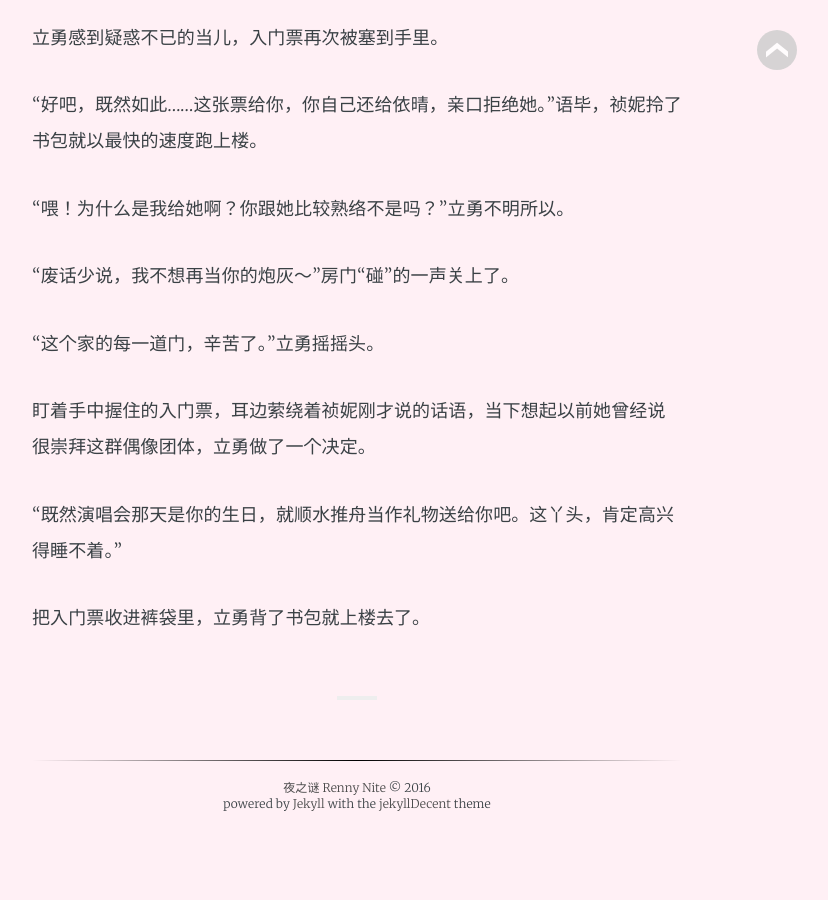
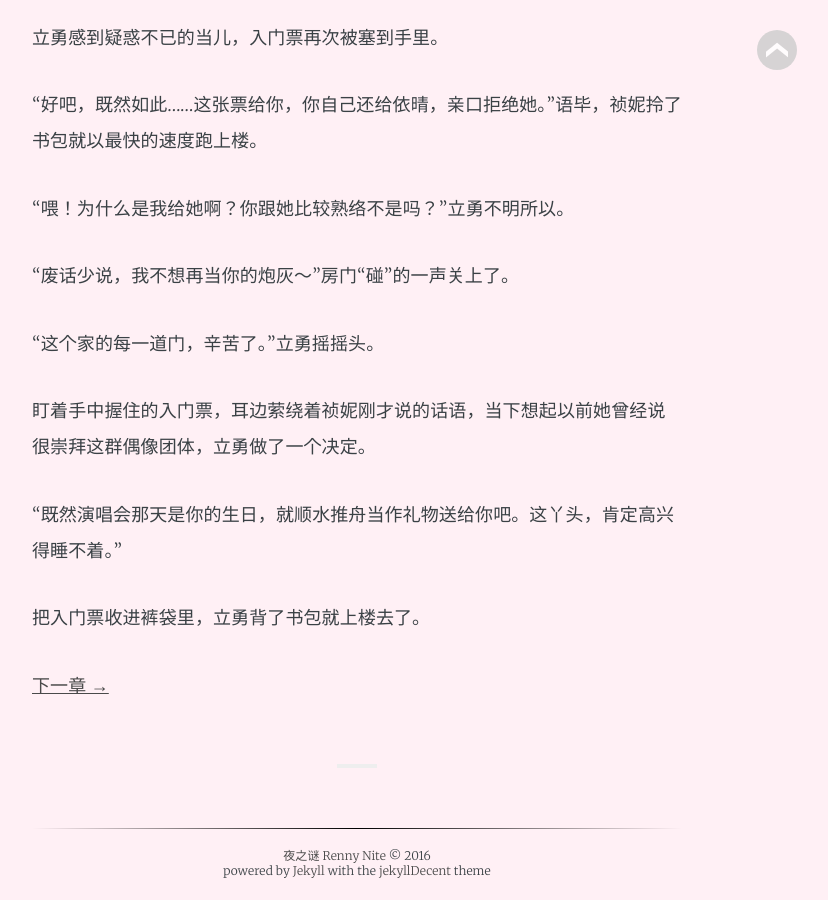
Before and after one commit to RennyNite0924/RennyNite0924.github.io, a Jekyll site: the page built from _posts/2014-05-10-the-sins-of-love-06.md, in a window 1280 px wide and 900 px high, scrolled down 1335 px. Shown: the whole window, without its empty margins (283-1111 px from the left). Built offline with Jekyll 4.4.1, drawn with Linux system fonts in a browser that asks for light colours; nearby versions of some CDN libraries; some web fonts are replaced; before the commit the page ends 2168 px from its top, so only the background shows below that.

Commit message:
Creating link to next chapter (06 to 07)

```diff
--- a/_posts/2014-05-10-the-sins-of-love-06.md
+++ b/_posts/2014-05-10-the-sins-of-love-06.md
@@ -39,3 +39,5 @@ category: Novels
 “既然演唱会那天是你的生日，就顺水推舟当作礼物送给你吧。这丫头，肯定高兴得睡不着。”
 
 把入门票收进裤袋里，立勇背了书包就上楼去了。
+
+[下一章 →](/novels/2014/05/11/the-sins-of-love-07.html)
```
